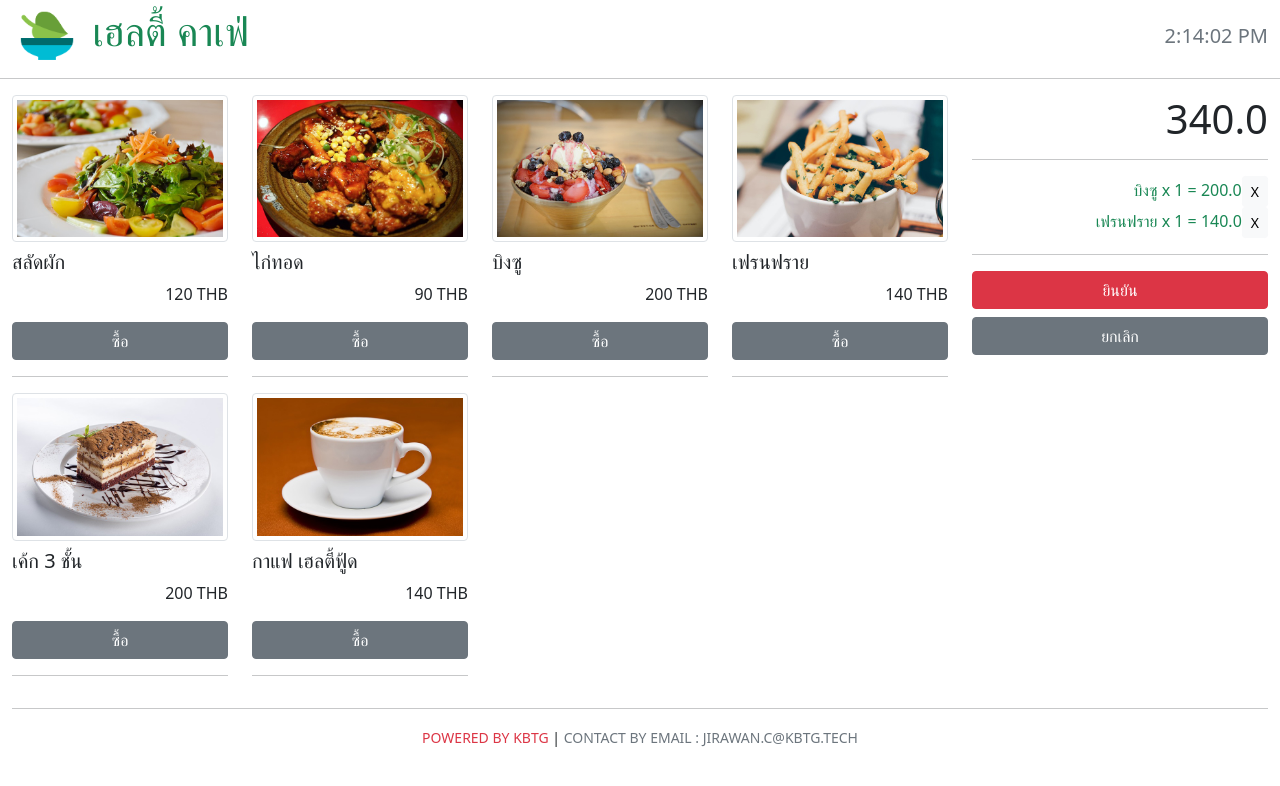
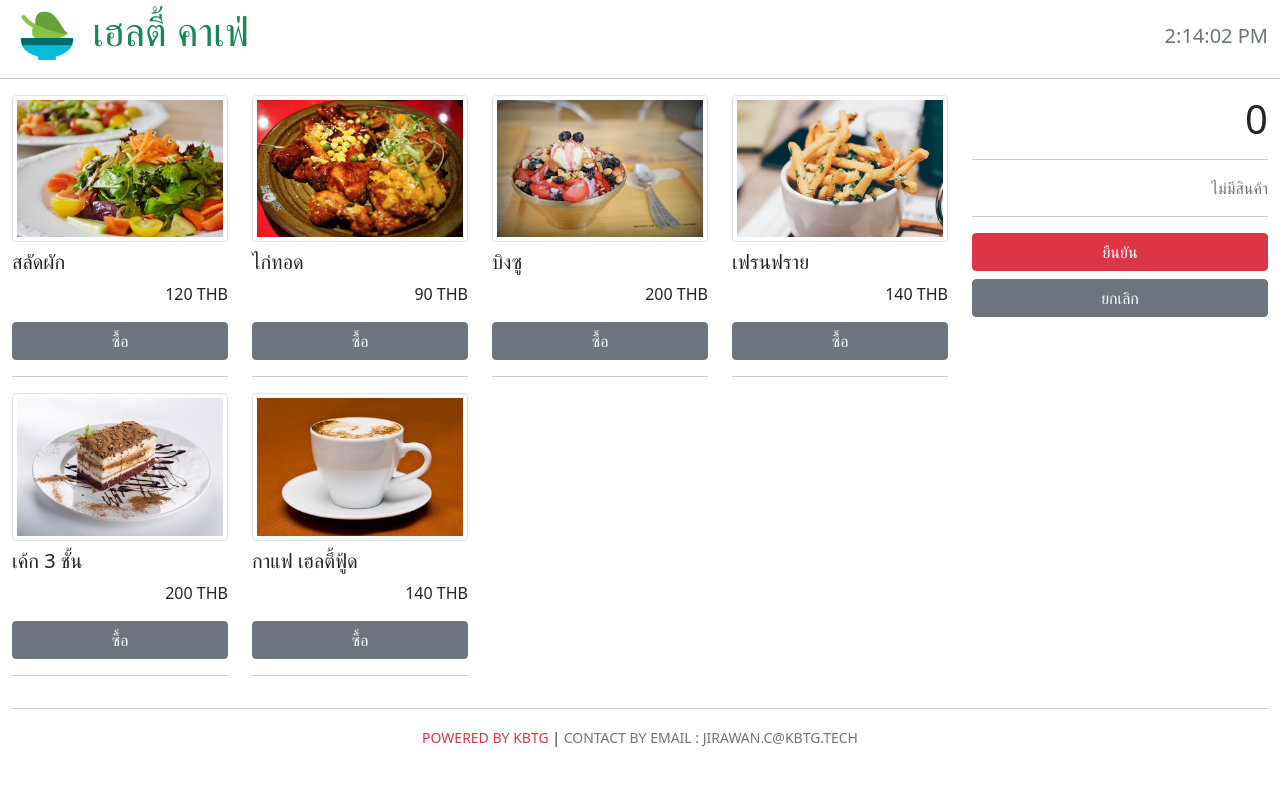
Before and after one commit to jirawan-chuapradit/ReactProject, a React (Create React App) app in the folder client/: page / in a window 1280 px wide. Shown: the top 786 px of the page. Built offline with nearby package versions, Linux system fonts and the light colour scheme.

Commit message:
การจัดการ Events ของ React Components & Elements

```diff
--- a/client/src/components/monitor/Caculator.js
+++ b/client/src/components/monitor/Caculator.js
@@ -2,26 +2,34 @@ import React, {Component} from "react"
 
 class Calculator extends Component {
 
+    showOrder(orders) {
+        if (!orders || orders.length == 0) {
+            return <li className="text-end text-muted"> ไม่มีสินค้า </li>
+        }else {
+            return orders.map(order => {
+                return (
+                    <li className="text-end text-success  title" key={order.product.productId}>
+                        {order.product.productName} x {order.quantity} = {order.product.unitPrice * order.quantity}
+                        <button className="btn btn-light btn-sm" onClick={() => this.props.onDelOrder(order.product)}>X</button>
+                    </li>
+                )
+            })
+        }
+    }
     render() {
+        const {totalPrice, orders} = this.props
         return (
             <div>
-                <h1 className="text-end">340.0</h1>
+                <h1 className="text-end">{totalPrice}</h1>
                 <hr />
 
                 <ul className="list-unstyled">
-                    <li className="text-end text-success  title">
-                        บิงซู x 1 = 200.0
-                        <button className="btn btn-light btn-sm">X</button>
-                    </li>
-                    <li className="text-end text-success  title">
-                        เฟรนฟราย x 1 = 140.0
-                        <button className="btn btn-light btn-sm">X</button>
-                    </li>
+                    {this.showOrder(orders)}
                 </ul>
                 <hr />
-                <div class="d-grid gap-2">
-                    <button class="btn btn-danger" type="button">ยินยัน</button>
-                    <button class="btn btn-secondary" type="button">ยกเลิก</button>
+                <div className="d-grid gap-2">
+                    <button className="btn btn-danger" type="button">ยืนยัน</button>
+                    <button className="btn btn-secondary" type="button">ยกเลิก</button>
                 </div>
             </div>
         )
--- a/client/src/components/monitor/Monitor.js
+++ b/client/src/components/monitor/Monitor.js
@@ -3,16 +3,42 @@ import Calculator from "./Caculator"
 import ProductList from "../product/ProductList"
 
 class Monitor extends Component {
+
+    constructor (props) {
+        super(props)
+        this.state = {totalPrice: 0, orders:[]}
+        this.addOrder = this.addOrder.bind(this)
+        this.delOrder = this.delOrder.bind(this)
+    }
+
+    addOrder(product) {
+        let findOrder = this.state.orders.find(order => order.product.productId == product.productId)
+        if (findOrder) {
+            findOrder.quantity++
+        }else {
+            this.state.orders.push({product: product, quantity: 1})
+        }
+        const totalPrice = this.state.totalPrice + parseInt(product.unitPrice)
+        this.setState({totalPrice: totalPrice, orders: this.state.orders})
+    }
+
+    delOrder(product) {
+        let findOrder = this.state.orders.find(order => order.product.productId == product.productId)
+        let resultOrders = this.state.orders.filter(order => order.product.productId != product.productId)
+        const totalPrice = this.state.totalPrice - findOrder.quantity * parseInt(findOrder.product.unitPrice)
+        this.setState({totalPrice: totalPrice, orders:resultOrders})
+    }
+
     render() {
         return (
             <div className="container-fluid">
                 <div className="row">
                     <div className="col-md-9">
-                        <ProductList products={this.props.products} />
+                        <ProductList products={this.props.products} onAddOrder={this.addOrder} />
                     </div>
 
                     <div className="col-md-3">
-                        <Calculator />
+                        <Calculator totalPrice={this.state.totalPrice} orders={this.state.orders} onDelOrder={this.delOrder}/>
                     </div>
                 </div>
 
--- a/client/src/components/product/ProductItem.js
+++ b/client/src/components/product/ProductItem.js
@@ -4,8 +4,9 @@ class ProductItem extends Component {
     constructor(props) {
         super(props)
     }
+
     render() {
-        const {productName, unitPrice, thumbnail} = this.props
+        const {productName, unitPrice, thumbnail} = this.props.product
 
         return (
             <div className="col-md-3 col-sm-6">
@@ -13,8 +14,8 @@ class ProductItem extends Component {
                 <h5 className="mt-2"> {productName} </h5>
                 <p className="text-end">{unitPrice} THB</p>
 
-                <div class="d-grid">
-                    <button class="btn btn-secondary" type="button">ซื้อ</button>
+                <div className="d-grid">
+                    <button className="btn btn-secondary" type="button"  onClick={() => this.props.onAddOrder(this.props.product)}>ซื้อ</button>
                 </div>
                 <hr />
             </div>
--- a/client/src/components/product/ProductList.js
+++ b/client/src/components/product/ProductList.js
@@ -7,7 +7,7 @@ class ProductList extends Component {
     showProducts() {
         return  this.props.products && this.props.products.map(product => (
             // <ProductItem productName={product.productName} unitPrice={product.unitPrice} /> refactor
-            <ProductItem key={product.productId} {...product} />
+            <ProductItem key={product.productId} product={product} onAddOrder={this.props.onAddOrder} />
         ))
     }
 
```
